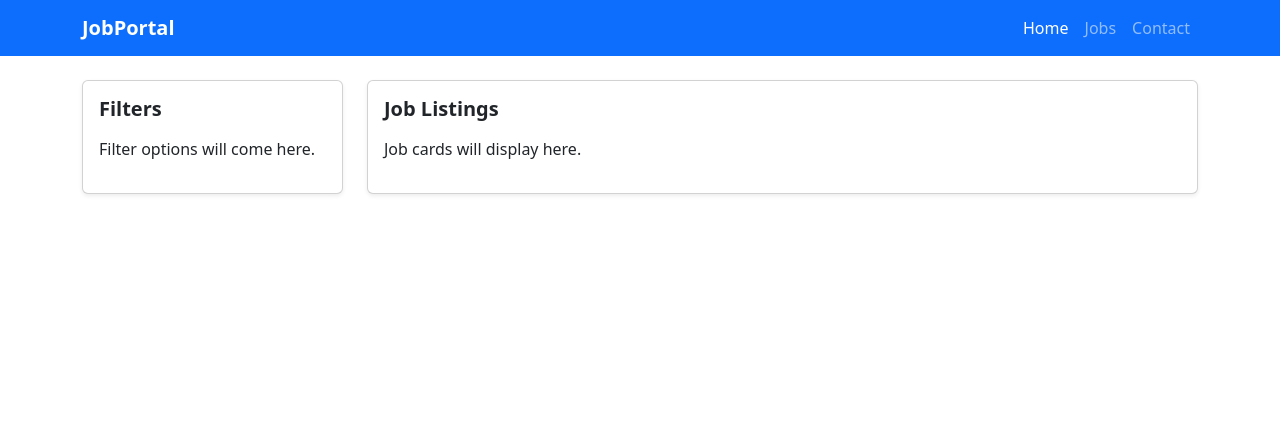
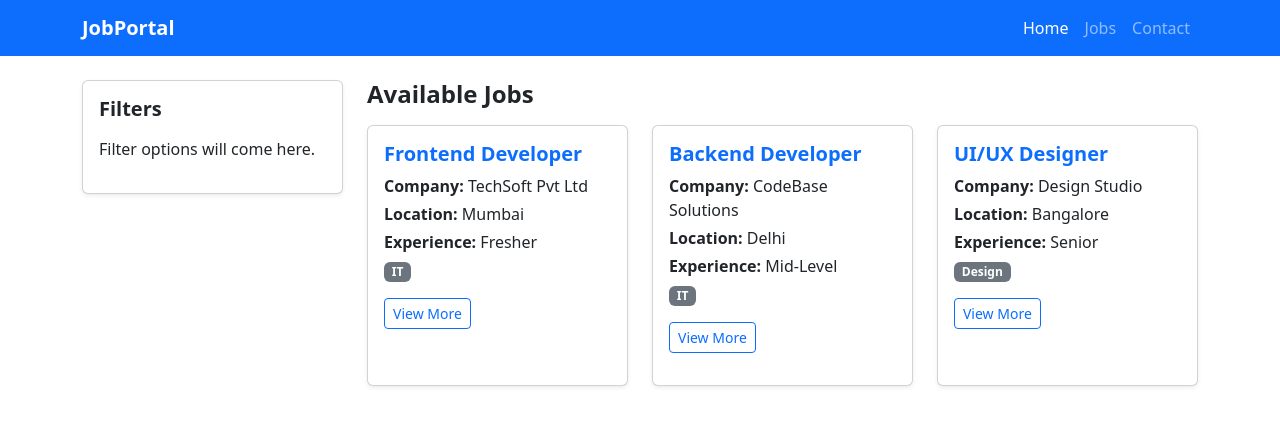
Before and after one commit to Biswajit-kar-28291/Job-Listing-Website-with-Job-Cards-and-Filters-, a React (Vite) app: page / in a window 1280 px wide. Shown: the top 426 px of the page. Built offline with nearby package versions, Linux system fonts and the light colour scheme.

Commit message:
Implemented JobCard and JobList components with dynamic rendering using static job data.

```diff
--- /dev/null
+++ b/src/components/JobCard.jsx
@@ -0,0 +1,37 @@
+import React from "react";
+
+function JobCard({ job }) {
+  return (
+    <div className="card shadow-sm mb-3 h-100">
+      <div className="card-body">
+        <h5 className="card-title text-primary fw-bold">
+          {job.title}
+        </h5>
+
+        <p className="mb-1">
+          <strong>Company:</strong> {job.company}
+        </p>
+
+        <p className="mb-1">
+          <strong>Location:</strong> {job.location}
+        </p>
+
+        <p className="mb-1">
+          <strong>Experience:</strong> {job.experience}
+        </p>
+
+        <span className="badge bg-secondary mb-3">
+          {job.category}
+        </span>
+
+        <div>
+          <button className="btn btn-outline-primary btn-sm">
+            View More
+          </button>
+        </div>
+      </div>
+    </div>
+  );
+}
+
+export default JobCard;
--- /dev/null
+++ b/src/components/JobList.jsx
@@ -0,0 +1,17 @@
+import React from "react";
+import jobs from "../data/jobs";
+import JobCard from "./JobCard";
+
+function JobList() {
+  return (
+    <div className="row">
+      {jobs.map((job) => (
+        <div key={job.id} className="col-md-6 col-lg-4">
+          <JobCard job={job} />
+        </div>
+      ))}
+    </div>
+  );
+}
+
+export default JobList;
--- a/src/components/Layout.jsx
+++ b/src/components/Layout.jsx
@@ -1,4 +1,5 @@
 import React from "react";
+import JobList from "./JobList";
 
 function Layout() {
   return (
@@ -17,12 +18,8 @@ function Layout() {
 
         {/* Job Section */}
         <div className="col-md-9">
-          <div className="card shadow-sm">
-            <div className="card-body">
-              <h5 className="fw-bold mb-3">Job Listings</h5>
-              <p>Job cards will display here.</p>
-            </div>
-          </div>
+          <h4 className="mb-3 fw-bold">Available Jobs</h4>
+          <JobList />
         </div>
 
       </div>
--- /dev/null
+++ b/src/data/jobs.js
@@ -0,0 +1,28 @@
+const jobs = [
+  {
+    id: 1,
+    title: "Frontend Developer",
+    company: "TechSoft Pvt Ltd",
+    location: "Mumbai",
+    experience: "Fresher",
+    category: "IT"
+  },
+  {
+    id: 2,
+    title: "Backend Developer",
+    company: "CodeBase Solutions",
+    location: "Delhi",
+    experience: "Mid-Level",
+    category: "IT"
+  },
+  {
+    id: 3,
+    title: "UI/UX Designer",
+    company: "Design Studio",
+    location: "Bangalore",
+    experience: "Senior",
+    category: "Design"
+  }
+];
+
+export default jobs;
```
